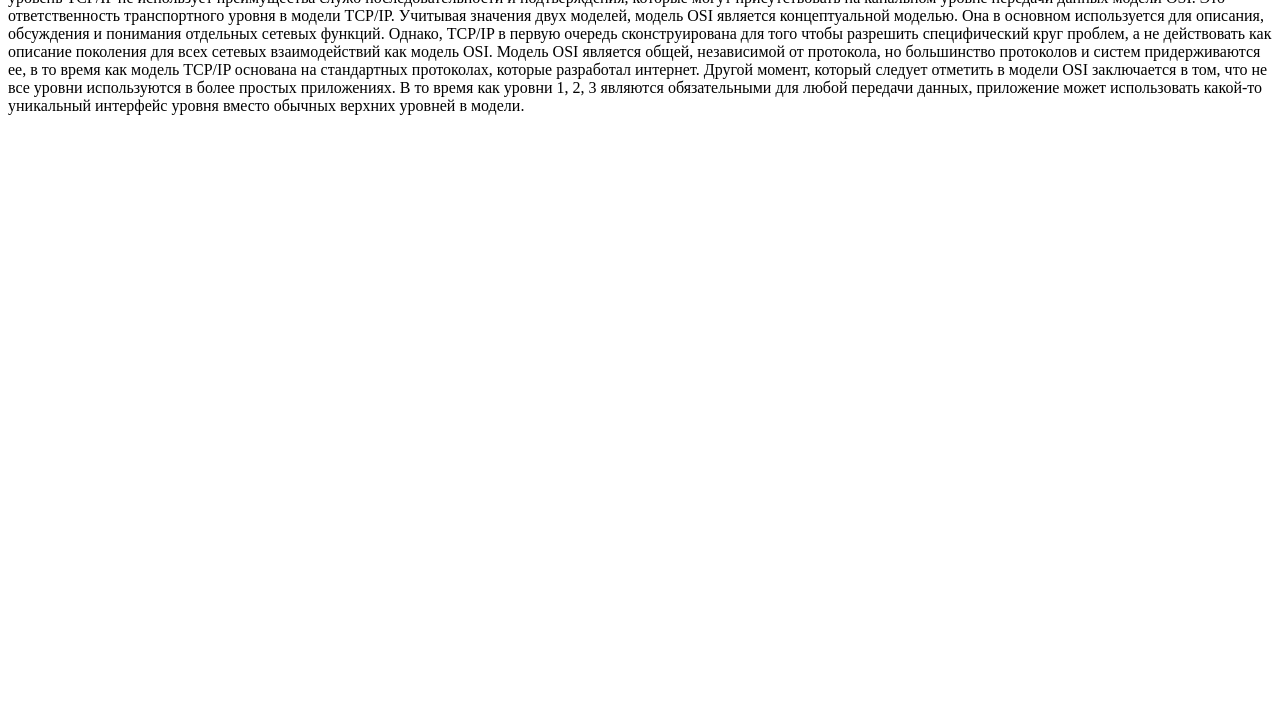
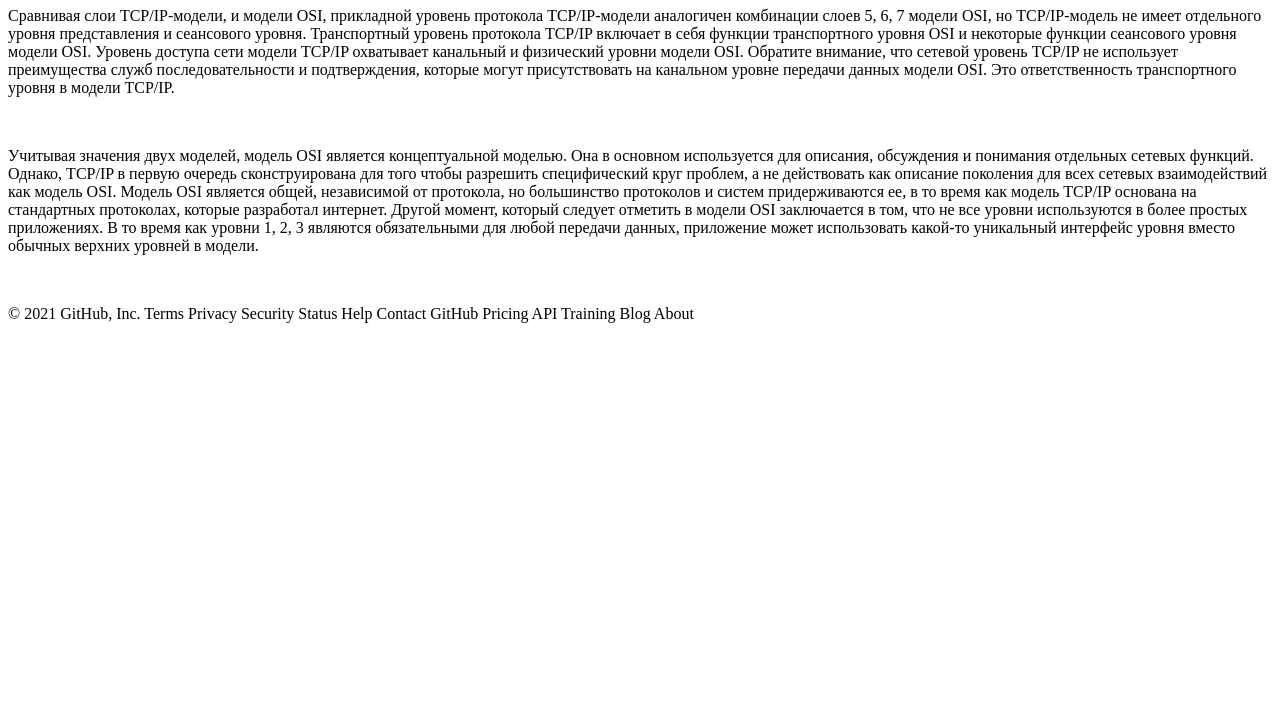
Before and after one commit to q00Dree/q00Dree.github.io, a plain HTML site: page question9.htm in a window 1280 px wide. Shown: the part 73-800 px from the top of the page. Drawn offline with Linux system fonts and the light colour scheme.

Commit message:
файл на проверку

```diff
--- a/question9.htm
+++ b/question9.htm
@@ -1,9 +1,42 @@
-
-
-Сравнение уровней OSI и TCP/IP
-
-Сравнивая слои TCP/IP-модели, и модели OSI, прикладной уровень протокола TCP/IP-модели аналогичен комбинации слоев 5, 6, 7 модели OSI, но TCP/IP-модель не имеет отдельного уровня представления и сеансового уровня. Транспортный уровень протокола TCP/IP включает в себя функции транспортного уровня OSI и некоторые функции сеансового уровня модели OSI. Уровень доступа сети модели TCP/IP охватывает канальный и физический уровни модели OSI. Обратите внимание, что сетевой уровень TCP/IP не использует преимущества служб последовательности и подтверждения, которые могут присутствовать на канальном уровне передачи данных модели OSI. Это ответственность транспортного уровня в модели TCP/IP.
-
-
-
-Учитывая значения двух моделей, модель OSI является концептуальной моделью. Она в основном используется для описания, обсуждения и понимания отдельных сетевых функций. Однако, TCP/IP в первую очередь сконструирована для того чтобы разрешить специфический круг проблем, а не действовать как описание поколения для всех сетевых взаимодействий как модель OSI. Модель OSI является общей, независимой от протокола, но большинство протоколов и систем придерживаются ее, в то время как модель TCP/IP основана на стандартных протоколах, которые разработал интернет. Другой момент, который следует отметить в модели OSI заключается в том, что не все уровни используются в более простых приложениях. В то время как уровни 1, 2, 3 являются обязательными для любой передачи данных, приложение может использовать какой-то уникальный интерфейс уровня вместо обычных верхних уровней в модели.
+<!DOCTYPE html>
+<html lang="en">
+<head>
+    <meta charset="UTF-8">
+    <meta name="viewport" content="width=device-width, initial-scale=1.0">
+    <title>Document</title>
+</head>
+<body>
+    <h1>Вопрос 9. Сравнение уровней OSI и TCP/IP</h1>
+    <p> Сравнивая слои TCP/IP-модели, и модели OSI, прикладной уровень протокола TCP/IP-модели аналогичен комбинации слоев 5, 6, 7 модели OSI,
+     но TCP/IP-модель не имеет отдельного уровня представления и сеансового уровня. Транспортный уровень протокола TCP/IP включает в себя функции
+     транспортного уровня OSI и некоторые функции сеансового уровня модели OSI. Уровень доступа сети модели TCP/IP охватывает канальный и физический уровни модели OSI.
+     Обратите внимание, что сетевой уровень TCP/IP не использует преимущества служб последовательности и подтверждения, которые могут присутствовать на канальном уровне передачи данных модели OSI.
+     Это ответственность транспортного уровня в модели TCP/IP.
+    </p>
+    </br>
+    <p>
+        Учитывая значения двух моделей, модель OSI является концептуальной моделью.
+     Она в основном используется для описания, обсуждения и понимания отдельных сетевых функций.
+     Однако, TCP/IP в первую очередь сконструирована для того чтобы разрешить специфический круг проблем,
+     а не действовать как описание поколения для всех сетевых взаимодействий как модель OSI.
+     Модель OSI является общей, независимой от протокола, но большинство протоколов и систем придерживаются ее,
+     в то время как модель TCP/IP основана на стандартных протоколах, которые разработал интернет.
+     Другой момент, который следует отметить в модели OSI заключается в том, что не все уровни используются в более простых приложениях.
+     В то время как уровни 1, 2, 3 являются обязательными для любой передачи данных, приложение может использовать какой-то уникальный интерфейс уровня вместо обычных верхних уровней в модели.
+    </p>
+    </br>
+    <p>
+</body>
+</html>
+© 2021 GitHub, Inc.
+Terms
+Privacy
+Security
+Status
+Help
+Contact GitHub
+Pricing
+API
+Training
+Blog
+About
```
